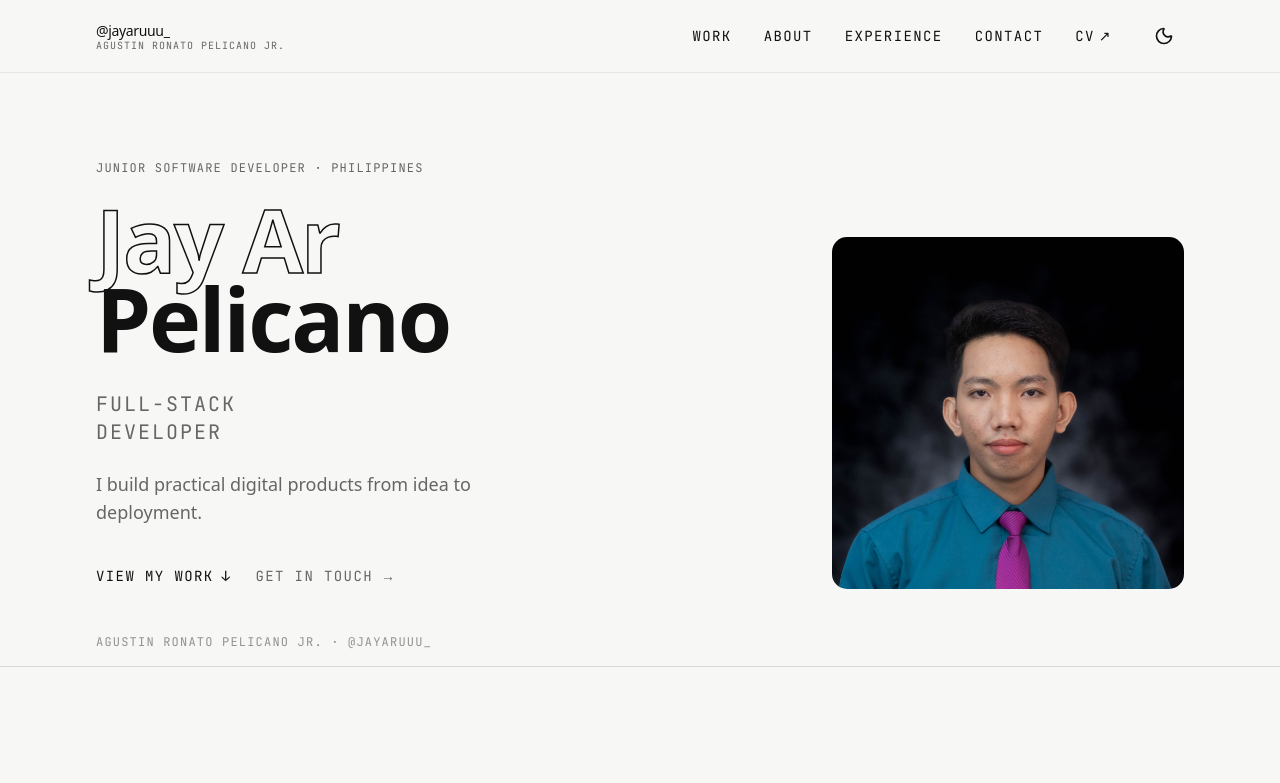
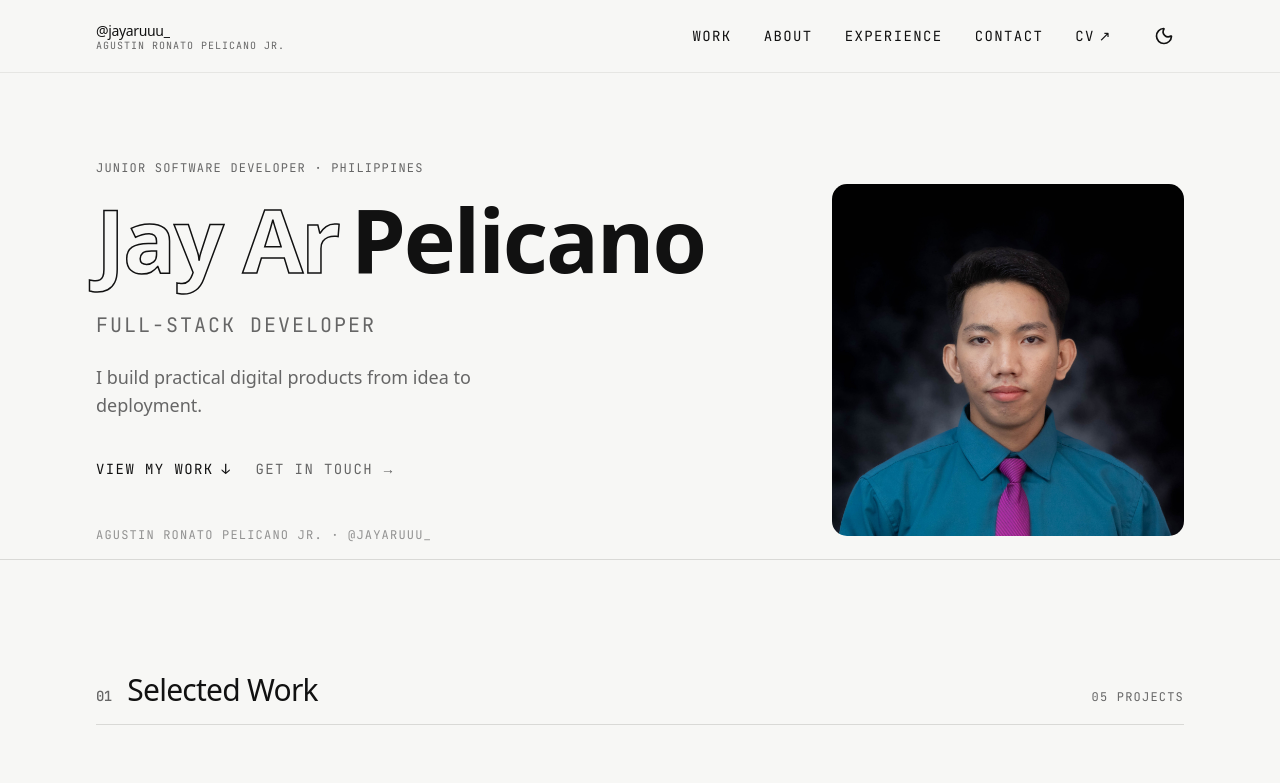
Before and after one commit to jayarpelicano01/jayaruuu_, a Next.js app: page / in a window 1280 px wide. Shown: the top 783 px of the page. Built offline with nearby package versions, Linux system fonts and the light colour scheme.

Commit message:
feat: single-line hero name on desktop, one-line role title

```diff
--- a/components/hero/hero.tsx
+++ b/components/hero/hero.tsx
@@ -25,7 +25,7 @@ export default function Hero() {
               initial={reduce ? false : { opacity: 0, y: 24 }}
               animate={{ opacity: 1, y: 0 }}
               transition={{ duration: 0.7, delay: 0.1, ease: [0.22, 1, 0.36, 1] as const }}
-              className="block text-stroke"
+              className="block text-stroke lg:inline lg:mr-3"
             >
               Jay Ar
             </motion.span>
@@ -33,7 +33,7 @@ export default function Hero() {
               initial={reduce ? false : { opacity: 0, y: 24 }}
               animate={{ opacity: 1, y: 0 }}
               transition={{ duration: 0.7, delay: 0.2, ease: [0.22, 1, 0.36, 1] as const }}
-              className="block text-ink"
+              className="block text-ink lg:inline"
             >
               Pelicano
             </motion.span>
@@ -45,7 +45,7 @@ export default function Hero() {
             transition={{ duration: 0.7, delay: 0.3, ease: [0.22, 1, 0.36, 1] as const }}
             className="mt-8 font-mono text-lg uppercase tracking-widest text-muted sm:text-xl"
           >
-            Full-Stack<br />Developer
+            Full-Stack Developer
           </motion.p>
 
           <motion.p
```
